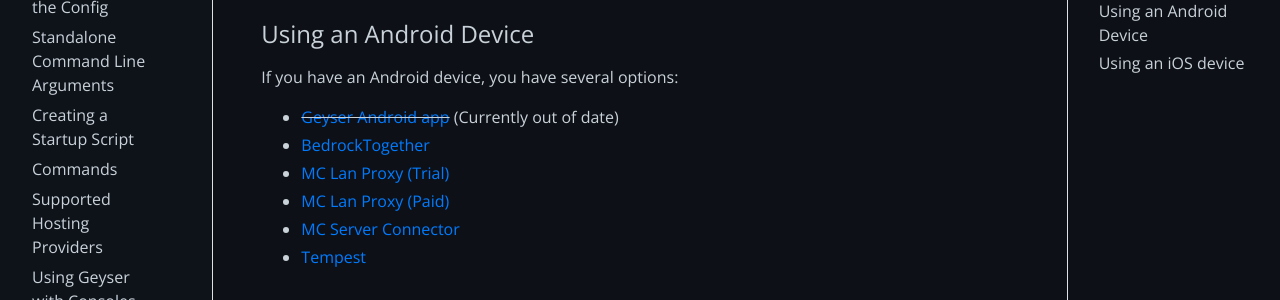
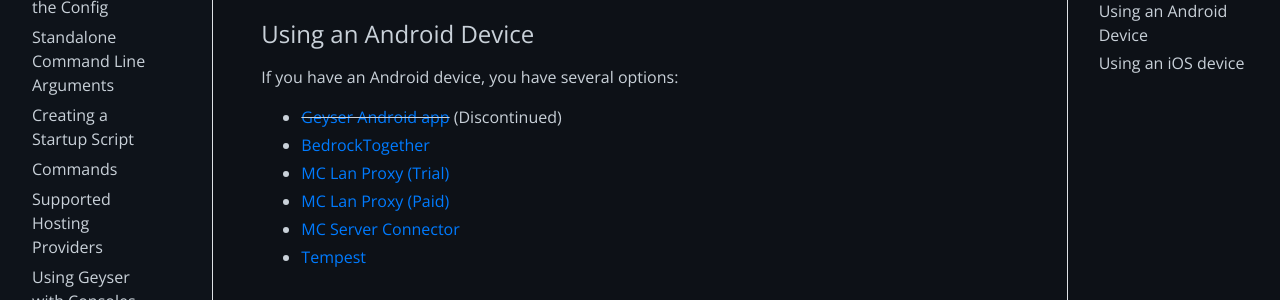
Before and after one commit to GeyserMC/GeyserWiki, a Jekyll site: the page built from _docs/geyser/using-geyser-with-consoles.md, in a window 1280 px wide and 900 px high, scrolled down 1902 px. Shown: the part 211-511 px from the top of the window. Built offline with Jekyll 4.4.1, drawn with Linux system fonts in a browser that asks for light colours.

Commit message:
Mark GeyserAndroid as discontinued

```diff
--- a/_docs/geyser/using-geyser-with-consoles.md
+++ b/_docs/geyser/using-geyser-with-consoles.md
@@ -45,7 +45,7 @@
 
 ### Using an Android Device
 If you have an Android device, you have several options:
-- ~~[Geyser Android app](https://github.com/GeyserMC/GeyserAndroid)~~ (Currently out of date)
+- ~~[Geyser Android app](https://github.com/GeyserMC/GeyserAndroid)~~ (Discontinued)
 - [BedrockTogether](https://play.google.com/store/apps/details?id=pl.extollite.bedrocktogetherapp)
 - [MC Lan Proxy (Trial)](https://play.google.com/store/apps/details?id=com.luzenna.mineproxydroidtrial)
 - [MC Lan Proxy (Paid)](https://play.google.com/store/apps/details?id=com.luzenna.mineproxydroid)
```
